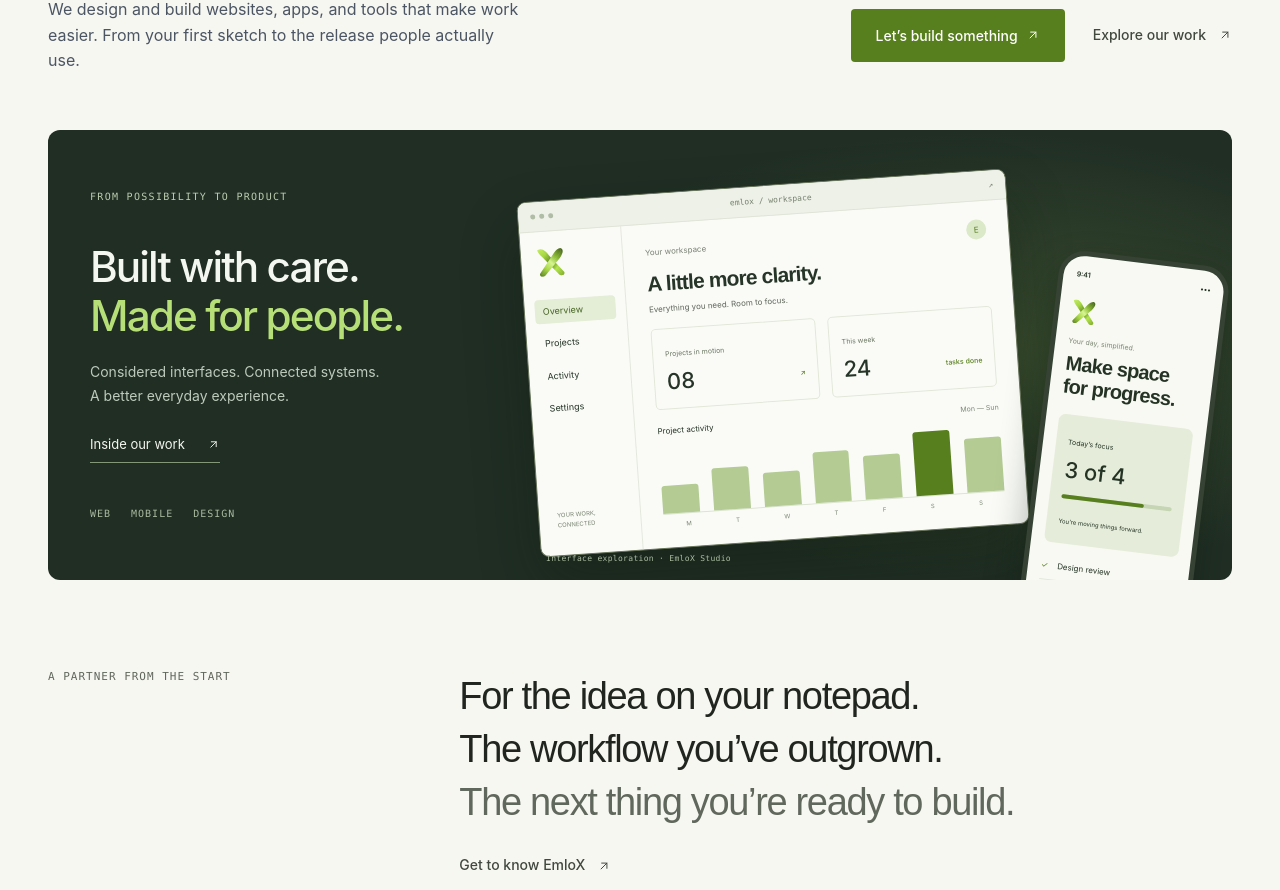
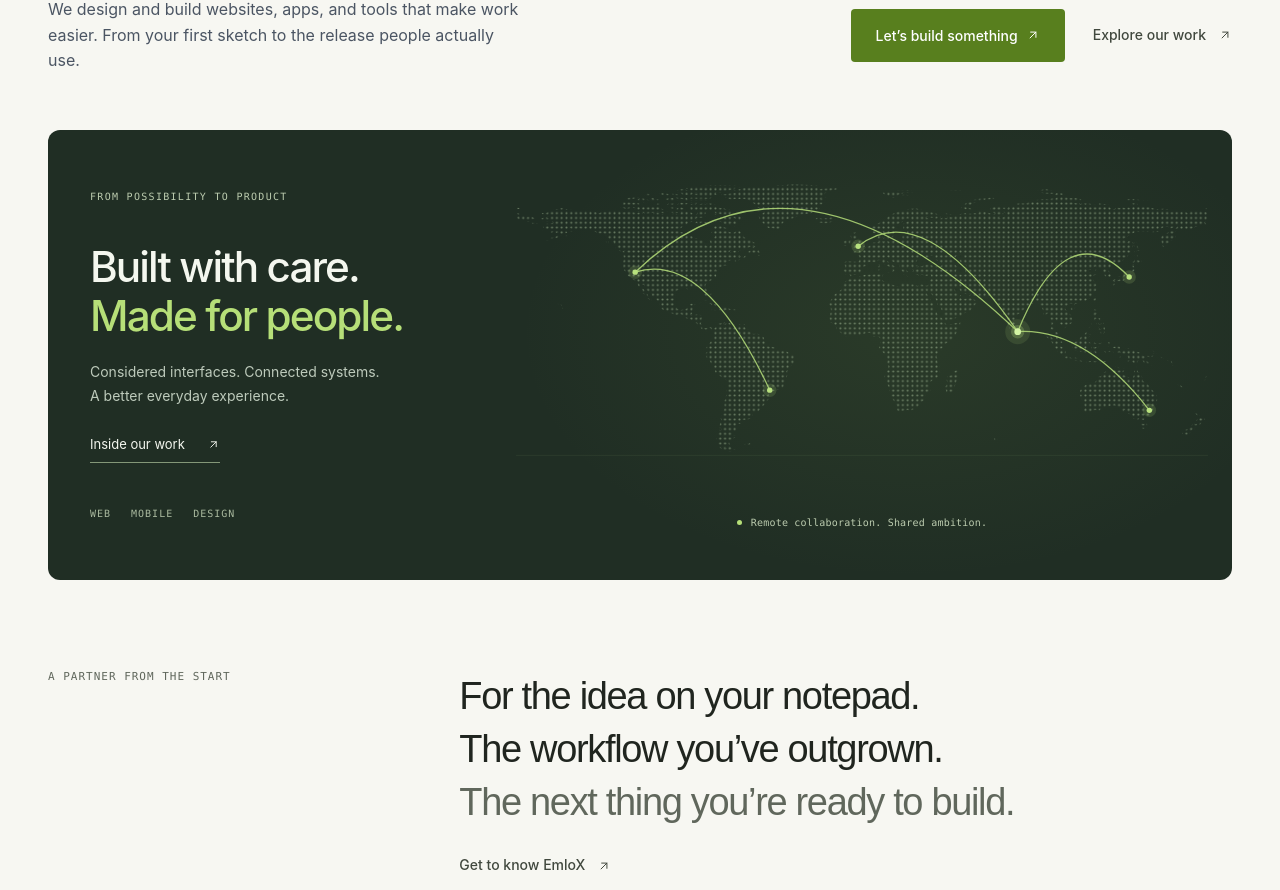
Before and after one commit to rishithamenush/emloxtech, an Angular app: page / in a window 1280 px wide. Shown: the part 472-1362 px from the top of the page. Built offline with nearby package versions, Linux system fonts and the light colour scheme.

Commit message:
logo updated!

```diff
--- a/src/app/home.html
+++ b/src/app/home.html
@@ -29,62 +29,12 @@
       <a routerLink="/work">Inside our work <app-icon name="arrow-up-right" /></a>
       <div class="stage-disciplines"><span>Web</span><span>Mobile</span><span>Design</span></div>
     </div>
-    <div class="stage-visual" aria-hidden="true">
-      <div class="stage-browser">
-        <div class="stage-chrome">
-          <span><i></i><i></i><i></i></span><span>emlox / workspace</span><span>↗</span>
-        </div>
-        <div class="stage-app">
-          <aside>
-            <img src="emlox-logo.svg" alt="" width="28" height="28" /><span class="stage-active"
-              >Overview</span
-            ><span>Projects</span><span>Activity</span><span>Settings</span
-            ><small>YOUR WORK, CONNECTED</small>
-          </aside>
-          <div class="stage-dashboard">
-            <div class="stage-greeting">
-              <span>Your workspace</span><span class="stage-avatar">E</span>
-            </div>
-            <strong>A little more clarity.</strong>
-            <p>Everything you need. Room to focus.</p>
-            <div class="stage-metrics">
-              <div>
-                <small>Projects in motion</small><b>08 <em>↗</em></b>
-              </div>
-              <div>
-                <small>This week</small><b>24 <em>tasks done</em></b>
-              </div>
-            </div>
-            <div class="stage-chart">
-              <div><span>Project activity</span><small>Mon — Sun</small></div>
-              <div class="stage-bars"><i></i><i></i><i></i><i></i><i></i><i></i><i></i></div>
-              <div class="stage-days">
-                <span>M</span><span>T</span><span>W</span><span>T</span><span>F</span><span>S</span
-                ><span>S</span>
-              </div>
-            </div>
-          </div>
-        </div>
+    <div class="stage-map">
+      <img src="world-connections.svg" alt="" width="720" height="320" decoding="async" />
+      <div class="map-caption">
+        <span class="map-status-dot" aria-hidden="true"></span
+        ><span>Remote collaboration. Shared ambition.</span>
       </div>
-      <div class="stage-phone">
-        <div class="stage-phone-top">9:41 <span>•••</span></div>
-        <div class="stage-phone-logo">
-          <img src="emlox-logo.svg" alt="" width="24" height="24" /><span
-            >Your day, simplified.</span
-          >
-        </div>
-        <strong>Make space<br />for progress.</strong>
-        <div class="stage-progress">
-          <span>Today’s focus</span><b>3 of 4</b>
-          <div><i></i></div>
-          <small>You’re moving things forward.</small>
-        </div>
-        <div class="stage-task"><span>✓</span> Design review</div>
-        <div class="stage-task"><span>✓</span> Team catch-up</div>
-        <div class="stage-phone-action">See your workspace ↗</div>
-        <div class="stage-phone-home"></div>
-      </div>
-      <span class="stage-caption">Interface exploration · EmloX Studio</span>
     </div>
   </section>
 </section>
--- a/src/styles.css
+++ b/src/styles.css
@@ -2582,298 +2582,38 @@ select {
   letter-spacing: 0.1em;
   color: #aaba9f;
 }
-.stage-visual {
-  position: relative;
+.stage-map {
   min-width: 0;
-  min-height: 450px;
-  background: radial-gradient(ellipse at 65% 50%, #71914955, transparent 70%);
-}
-.stage-browser {
-  position: absolute;
-  width: 490px;
-  top: 55px;
-  left: 12px;
-  background: #fafbf7;
-  border: 1px solid #68745a;
-  border-radius: 9px;
-  overflow: hidden;
-  color: #263527;
-  box-shadow: 0 30px 60px #0b180b55;
-  transform: rotate(-4deg);
-}
-.stage-chrome {
-  display: flex;
-  justify-content: space-between;
+  display: flex;
+  flex-direction: column;
+  justify-content: center;
+  padding: 30px 24px 30px 0;
+  gap: 28px;
+  background: radial-gradient(ellipse at 55% 45%, #71914920, transparent 70%);
+}
+.stage-map > img {
+  display: block;
+  width: 100%;
+  height: auto;
+}
+.map-caption {
+  display: flex;
   align-items: center;
-  height: 30px;
-  padding: 0 12px;
-  border-bottom: 1px solid #e0e5d8;
-  background: #eef1e8;
-  font: 8px var(--mono);
-  color: #75806e;
-}
-.stage-chrome > span:first-child {
-  display: flex;
-  gap: 4px;
-}
-.stage-chrome i {
+  justify-content: center;
+  gap: 9px;
+  color: #bcccaf;
+  font: 10px var(--mono);
+  letter-spacing: 0.02em;
+}
+.map-status-dot {
   width: 5px;
   height: 5px;
   border-radius: 50%;
-  background: #b1bca6;
-}
-.stage-app {
-  display: grid;
-  grid-template-columns: 102px 1fr;
-  min-height: 294px;
-}
-.stage-app aside {
-  padding: 17px 10px;
-  border-right: 1px solid #e4e8dc;
-  display: flex;
-  flex-direction: column;
-  gap: 8px;
-}
-.stage-app aside img {
-  margin: 0 0 15px 6px;
-}
-.stage-app aside > span {
-  font-size: 9px;
-  padding: 5px 8px;
-}
-.stage-active {
-  background: #e4edd6;
-  border-radius: 4px;
-  color: #466523;
-}
-.stage-app aside small {
-  font-size: 6px;
-  color: #7b8673;
-  margin-top: auto;
-  padding: 8px;
-}
-.stage-dashboard {
-  padding: 18px 22px;
-}
-.stage-greeting {
-  display: flex;
-  justify-content: space-between;
-  align-items: center;
-  font-size: 8px;
-  color: #7a8274;
-  margin-bottom: 10px;
-}
-.stage-avatar {
-  display: grid;
-  place-items: center;
-  height: 20px;
-  width: 20px;
-  border-radius: 50%;
-  background: #dce9c9;
-  color: #567c20;
-}
-.stage-dashboard > strong {
-  font:
-    600 21px 'Manrope Variable',
-    sans-serif;
-  letter-spacing: -0.04em;
-}
-.stage-dashboard > p {
-  font-size: 8px;
-  margin: 4px 0 14px;
-}
-.stage-metrics {
-  display: flex;
-  gap: 12px;
-}
-.stage-metrics > div {
-  border: 1px solid #e2e8d9;
-  padding: 9px 12px;
-  border-radius: 5px;
-  flex: 1;
-}
-.stage-metrics small {
-  font-size: 7px;
-  color: #697560;
-}
-.stage-metrics b {
-  display: flex;
-  align-items: center;
-  justify-content: space-between;
-  font-size: 22px;
-  font-weight: 500;
-}
-.stage-metrics em {
-  font-size: 7px;
-  font-style: normal;
-  color: #587f1e;
-}
-.stage-chart {
-  margin-top: 15px;
-}
-.stage-chart > div:first-child {
-  display: flex;
-  justify-content: space-between;
-  font-size: 8px;
-}
-.stage-chart small {
-  font-size: 7px;
-  color: #7b8673;
-}
-.stage-bars {
-  display: flex;
-  align-items: end;
-  height: 65px;
-  gap: 14px;
-  border-bottom: 1px solid #dce4d2;
-  margin-top: 12px;
-}
-.stage-bars i {
-  flex: 1;
-  height: 44%;
-  background: #b4cc94;
-  border-radius: 3px 3px 0 0;
-}
-.stage-bars i:nth-child(2) {
-  height: 65%;
-}
-.stage-bars i:nth-child(3) {
-  height: 53%;
-}
-.stage-bars i:nth-child(4) {
-  height: 80%;
-}
-.stage-bars i:nth-child(5) {
-  height: 69%;
-}
-.stage-bars i:nth-child(6) {
-  height: 100%;
-  background: #587f1e;
-}
-.stage-bars i:nth-child(7) {
-  height: 85%;
-}
-.stage-days {
-  display: flex;
-  justify-content: space-around;
-  margin-top: 5px;
-  font-size: 6px;
-  color: #78836e;
-}
-.stage-phone {
-  position: absolute;
-  width: 171px;
-  right: 26px;
-  top: 127px;
-  padding: 13px 13px 8px;
-  background: #f7f9f2;
-  border: 5px solid #364334;
-  border-radius: 26px;
-  transform: rotate(7deg);
-  color: #253325;
-  box-shadow: 0 16px 36px #08180c55;
-}
-.stage-phone-top {
-  display: flex;
-  justify-content: space-between;
-  font-size: 7px;
-  font-weight: 600;
-}
-.stage-phone-logo {
-  margin-top: 20px;
-  display: flex;
-  flex-direction: column;
-  gap: 12px;
-  font-size: 7px;
-  color: #7d8774;
-}
-.stage-phone > strong {
-  display: block;
-  font:
-    600 20px/1.15 'Manrope Variable',
-    sans-serif;
-  letter-spacing: -0.04em;
-  margin-top: 6px;
-}
-.stage-progress {
-  background: #e5edda;
-  border-radius: 7px;
-  padding: 12px;
-  margin: 16px 0 10px;
-}
-.stage-progress > span {
-  font-size: 7px;
-}
-.stage-progress b {
-  display: block;
-  font-size: 22px;
-  font-weight: 500;
-}
-.stage-progress > div {
-  height: 4px;
-  background: #c6d5b3;
-  border-radius: 4px;
-  margin: 7px 0;
-}
-.stage-progress i {
-  display: block;
-  height: 100%;
-  width: 75%;
-  background: #587f1e;
-  border-radius: inherit;
-}
-.stage-progress small {
-  font-size: 6px;
-}
-.stage-task {
-  font-size: 8px;
-  border-bottom: 1px solid #e3e8da;
-  padding: 7px 0;
-}
-.stage-task > span {
-  color: #587f1e;
-  margin-right: 7px;
-}
-.stage-phone-action {
-  background: #587f1e;
-  color: #fff;
-  border-radius: 5px;
-  padding: 9px 5px;
-  font-size: 7px;
-  text-align: center;
-  margin-top: 12px;
-}
-.stage-phone-home {
-  width: 45px;
-  height: 3px;
-  background: #48553f;
-  border-radius: 5px;
-  margin: 12px auto 0;
-}
-.stage-caption {
-  position: absolute;
-  bottom: 17px;
-  left: 30px;
-  font: 8px var(--mono);
-  letter-spacing: 0.04em;
-  color: #abbca1;
+  background: #b6df78;
 }
 @media (max-width: 1100px) and (min-width: 861px) {
-  .stage-browser {
-    width: 425px;
-    left: 0;
-    top: 65px;
-  }
-  .stage-phone {
-    right: 12px;
-    top: 145px;
-    width: 155px;
-  }
   .stage-copy {
     padding-left: 30px;
-  }
-  .stage-dashboard {
-    padding: 18px 14px;
   }
 }
 @media (max-width: 860px) {
@@ -2893,24 +2633,9 @@ select {
   .stage-disciplines {
     margin-top: 26px;
   }
-  .stage-visual {
-    min-height: 410px;
-    width: 100%;
-    max-width: 570px;
-    justify-self: center;
-  }
-  .stage-browser {
-    top: 35px;
-    left: 20px;
-    width: 440px;
-  }
-  .stage-phone {
-    top: 93px;
-    right: 25px;
-  }
-  .stage-caption {
-    left: 28px;
-    bottom: 12px;
+  .stage-map {
+    padding: 36px 20px 30px;
+    gap: 20px;
   }
 }
 @media (max-width: 520px) {
@@ -2920,35 +2645,12 @@ select {
   .stage-copy h2 {
     font-size: 34px;
   }
-  .stage-visual {
-    min-height: 350px;
-  }
-  .stage-browser {
-    width: 370px;
-    top: 38px;
-    left: 23px;
-    transform: rotate(-4deg) scale(0.8);
-    transform-origin: top left;
-  }
-  .stage-app {
-    grid-template-columns: 76px 1fr;
-  }
-  .stage-app aside {
-    padding-inline: 5px;
-  }
-  .stage-dashboard {
-    padding: 16px 12px;
-  }
-  .stage-phone {
-    top: 90px;
-    right: 15px;
-    transform: rotate(7deg) scale(0.8);
-    transform-origin: top right;
-  }
-  .stage-caption {
-    font-size: 7px;
-    left: 24px;
-    bottom: 18px;
+  .stage-map {
+    padding-inline: 12px;
+  }
+  .map-caption {
+    font-size: 8px;
+    gap: 6px;
   }
 }
 
```
Also changed, not shown: public/world-connections.svg (added).
